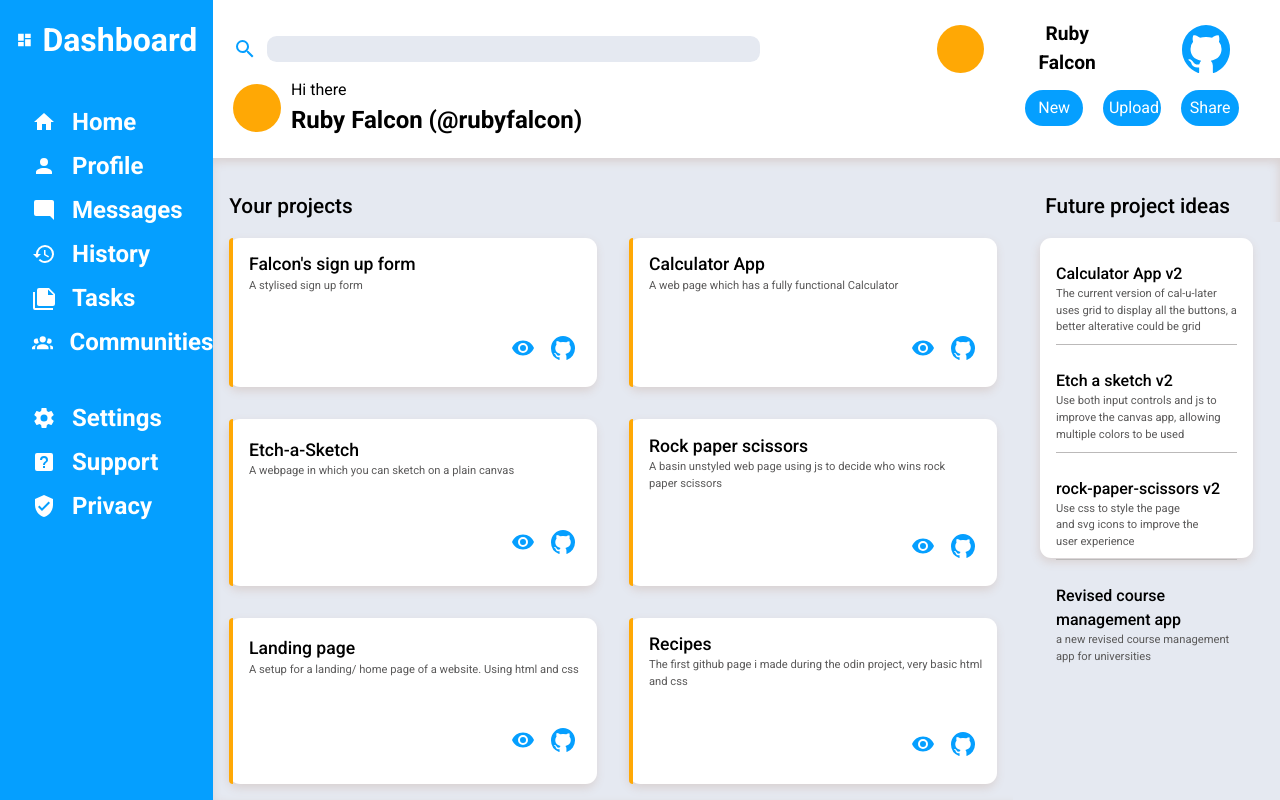
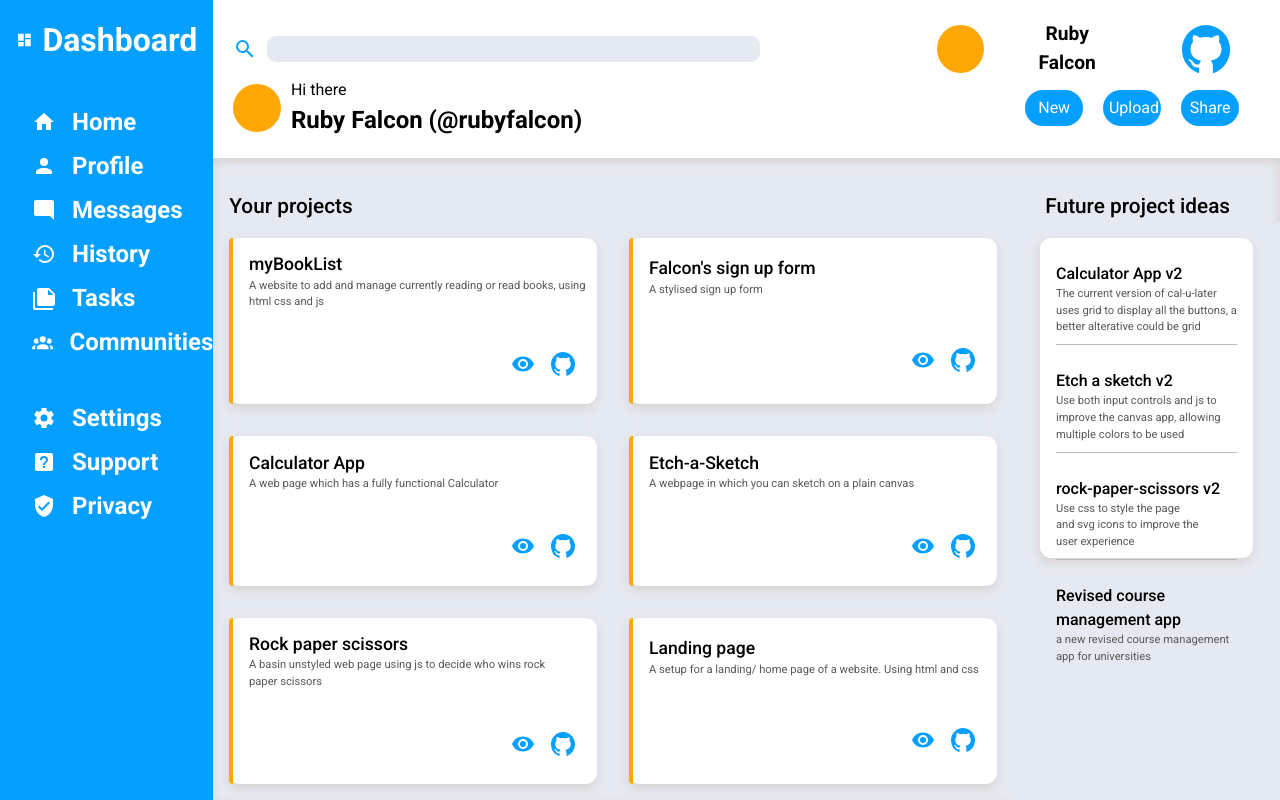
Before and after one commit to RubyFalcon/admin-dashboard, a plain HTML site: page index.html in a window 1280 px wide. Drawn offline with Linux system fonts and the light colour scheme.

Commit message:
added new finished library app to page

```diff
--- a/index.html
+++ b/index.html
@@ -77,6 +77,28 @@
                 <h2 id="side-info-title">Future project ideas</h2>
             </div>
             <div class="cards">
+                <div class="card">
+                    <div class="yellow"></div>
+                    <div class="content">
+                        <div class="article">
+                            <h3>myBookList</h3>
+                            <p>A website to add and manage currently reading or read books, using html css and js </p>
+                        </div>
+                        <div class="icons">
+                        <a title="Live Version" href="https://rubyfalcon.github.io/library/" target="_blank">
+                            <svg class="icon_view" viewBox="0 0 24 24">
+                                <path d="M12,9A3,3 0 0,0 9,12A3,3 0 0,0 12,15A3,3 0 0,0 15,12A3,3 0 0,0 12,9M12,17A5,5 0 0,1 7,12A5,5 0 0,1 12,7A5,5 0 0,1 17,12A5,5 0 0,1 12,17M12,4.5C7,4.5 2.73,7.61 1,12C2.73,16.39 7,19.5 12,19.5C17,19.5 21.27,16.39 23,12C21.27,7.61 17,4.5 12,4.5Z"></path>
+                            </svg>
+                        </a>
+                        <a title="GitHub Repository" href="https://github.com/RubyFalcon/library" target="_blank">
+                            <svg class="icon_github" viewBox="0 0 32 32">
+                                <path d="M16.0018,0A16.2088,16.2088,0,0,0,0,16.4223,16.4156,16.4156,0,0,0,10.7179,31.9376c.84.2166.7114-.3966.7114-.8153v-2.846c-4.8513.5839-5.0479-2.7138-5.3732-3.2646-.6578-1.1531-2.213-1.4469-1.7482-1.9977,1.1047-.5839,2.2308.1469,3.5357,2.1262.9438,1.4359,2.7849,1.1935,3.718.9548a4.664,4.664,0,0,1,1.24-2.2327c-5.0264-.9254-7.1214-4.0762-7.1214-7.8219A7.3467,7.3467,0,0,1,7.4074,11.204a6.5675,6.5675,0,0,1,.1752-4.4067C9.66,6.6064,11.819,8.325,11.987,8.4609a15.14,15.14,0,0,1,4.0362-.5,15.1577,15.1577,0,0,1,4.0577.51c.404-.3158,2.406-1.7921,4.3365-1.6121a6.6124,6.6124,0,0,1,.1966,4.3332,7.3488,7.3488,0,0,1,1.7482,4.8584c0,3.7531-2.1093,6.9075-7.15,7.8182a4.7469,4.7469,0,0,1,1.362,3.3418v4.1313c.0286.3305,0,.6573.5363.6573A16.4082,16.4082,0,0,0,32,16.426,16.2136,16.2136,0,0,0,16.0018,0Z"></path>
+                            </svg>
+                        </a>
+                        </div>
+                    </div>
+
+                </div>
                 <div class="card">
                     <div class="yellow"></div>
                     <div class="content">
@@ -186,28 +208,7 @@
                     </div>
 
                 </div>
-                <div class="card">
-                    <div class="yellow"></div>
-                    <div class="content">
-                        <div class="article">
-                            <h3>Recipes</h3>
-                            <p>The first github page i made during the odin project, very basic html and css</p>
-                        </div>
-                        <div class="icons">
-                        <a title="Live Version" href="https://rubyfalcon.github.io/odin-recipes/" target="_blank">
-                            <svg class="icon_view" viewBox="0 0 24 24">
-                                <path d="M12,9A3,3 0 0,0 9,12A3,3 0 0,0 12,15A3,3 0 0,0 15,12A3,3 0 0,0 12,9M12,17A5,5 0 0,1 7,12A5,5 0 0,1 12,7A5,5 0 0,1 17,12A5,5 0 0,1 12,17M12,4.5C7,4.5 2.73,7.61 1,12C2.73,16.39 7,19.5 12,19.5C17,19.5 21.27,16.39 23,12C21.27,7.61 17,4.5 12,4.5Z"></path>
-                            </svg>
-                        </a>
-                        <a title="GitHub Repository" href="https://github.com/RubyFalcon/odin-recipes" target="_blank">
-                            <svg class="icon_github" viewBox="0 0 32 32">
-                                <path d="M16.0018,0A16.2088,16.2088,0,0,0,0,16.4223,16.4156,16.4156,0,0,0,10.7179,31.9376c.84.2166.7114-.3966.7114-.8153v-2.846c-4.8513.5839-5.0479-2.7138-5.3732-3.2646-.6578-1.1531-2.213-1.4469-1.7482-1.9977,1.1047-.5839,2.2308.1469,3.5357,2.1262.9438,1.4359,2.7849,1.1935,3.718.9548a4.664,4.664,0,0,1,1.24-2.2327c-5.0264-.9254-7.1214-4.0762-7.1214-7.8219A7.3467,7.3467,0,0,1,7.4074,11.204a6.5675,6.5675,0,0,1,.1752-4.4067C9.66,6.6064,11.819,8.325,11.987,8.4609a15.14,15.14,0,0,1,4.0362-.5,15.1577,15.1577,0,0,1,4.0577.51c.404-.3158,2.406-1.7921,4.3365-1.6121a6.6124,6.6124,0,0,1,.1966,4.3332,7.3488,7.3488,0,0,1,1.7482,4.8584c0,3.7531-2.1093,6.9075-7.15,7.8182a4.7469,4.7469,0,0,1,1.362,3.3418v4.1313c.0286.3305,0,.6573.5363.6573A16.4082,16.4082,0,0,0,32,16.426,16.2136,16.2136,0,0,0,16.0018,0Z"></path>
-                            </svg>
-                        </a>
-                        </div>
-                    </div>
 
-                </div>
             </div>
             <div class="side-info">
                 <div class="side-cards">
```
